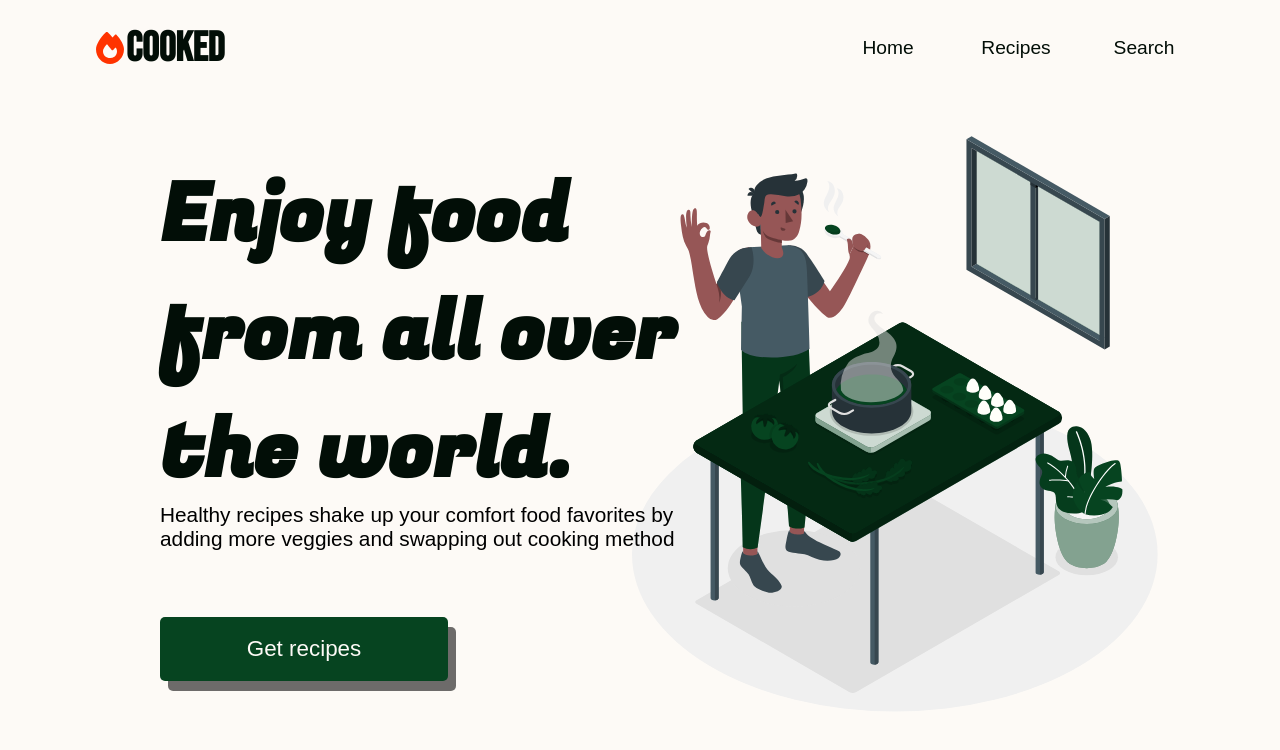
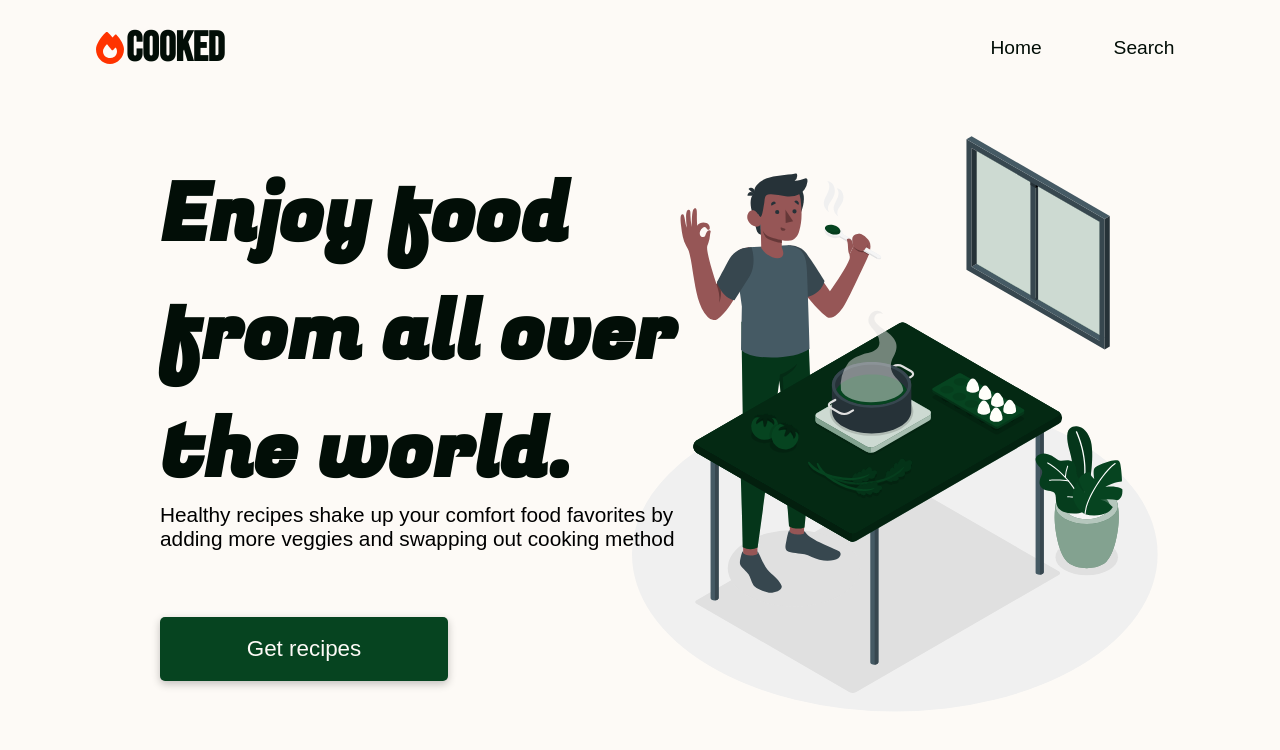
Before and after one commit to brunovdsa/cooked, a React (Create React App) app: page / in a window 1280 px wide. Shown: the top 750 px of the page. Built offline with nearby package versions, Linux system fonts and the light colour scheme; a web font is replaced by a local one.

Commit message:
css improvement for desktop-btn and tabs

```diff
--- a/src/components/Dropdown/index.tsx
+++ b/src/components/Dropdown/index.tsx
@@ -33,16 +33,6 @@ export default function MenuDropDown() {
                   className={`${active && 'bg-blue-500'}`}
                   href='/account-settings'
                 >
-                  <NavLink to='/recipe/:id'>Recipes</NavLink>
-                </a>
-              )}
-            </Menu.Item>
-            <Menu.Item>
-              {({ active }) => (
-                <a
-                  className={`${active && 'bg-blue-500'}`}
-                  href='/account-settings'
-                >
                   <NavLink to='/search'>Search</NavLink>
                 </a>
               )}
--- a/src/components/Tabs/index.tsx
+++ b/src/components/Tabs/index.tsx
@@ -10,9 +10,6 @@ export function Tabs() {
         <Link to={'/'} className='link'>
           <Tab className='tab'>Home</Tab>
         </Link>
-        <Link to={'/recipes/'} className='link'>
-          <Tab className='tab'>Recipes</Tab>
-        </Link>
         <Link to={'/search'} className='link'>
           <Tab className='tab'>Search</Tab>
         </Link>
--- a/src/pages/main/styles.scss
+++ b/src/pages/main/styles.scss
@@ -115,7 +115,7 @@
     margin-left: 2rem;
 
     transition: 0.2s;
-    box-shadow: 8px 10px rgb(0 0 0 / 57%);
+    box-shadow: rgb(0 0 0 / 24%) 0px 3px 8px;
   }
 
   .desktop-btn:hover {
```
